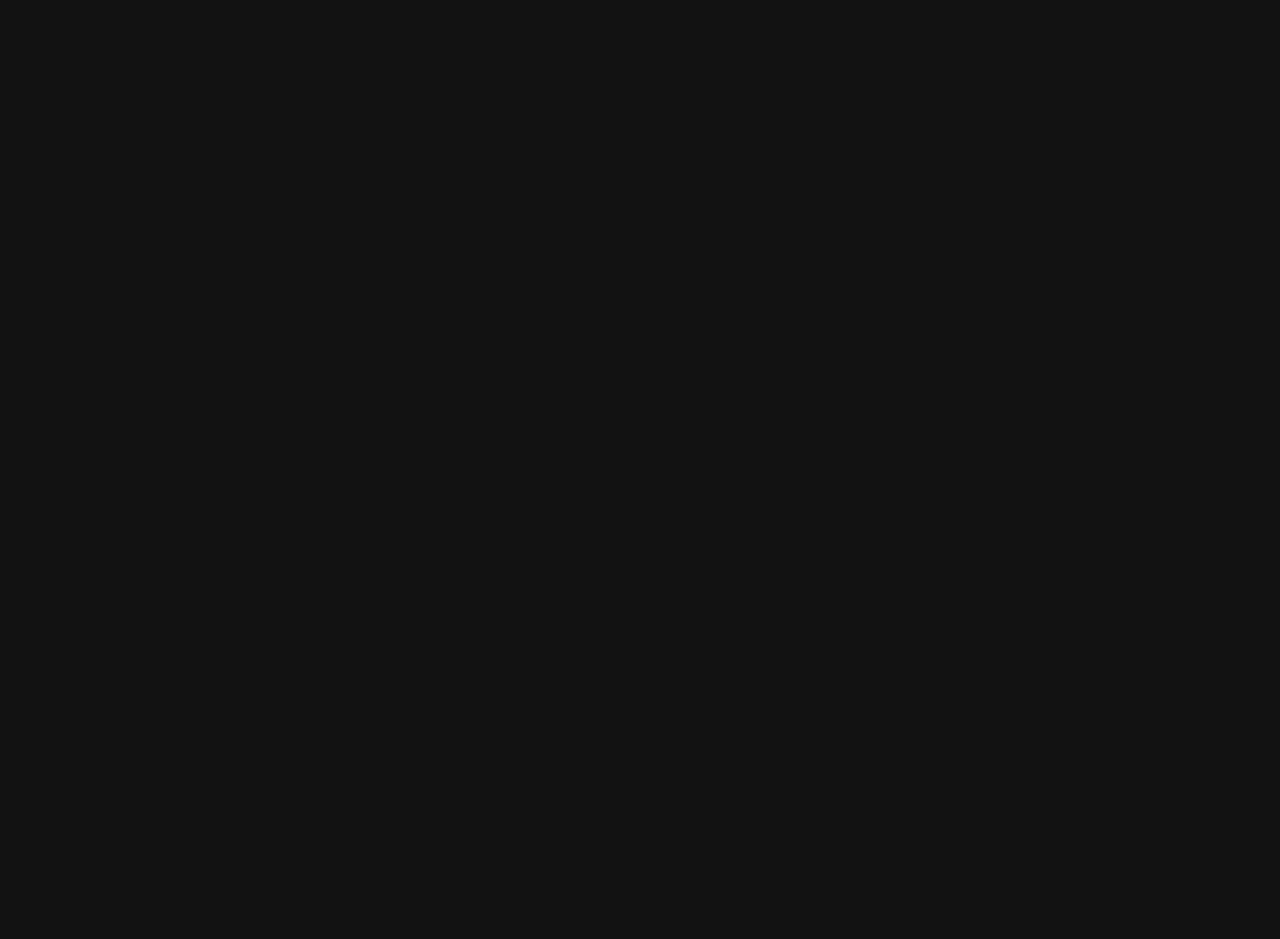
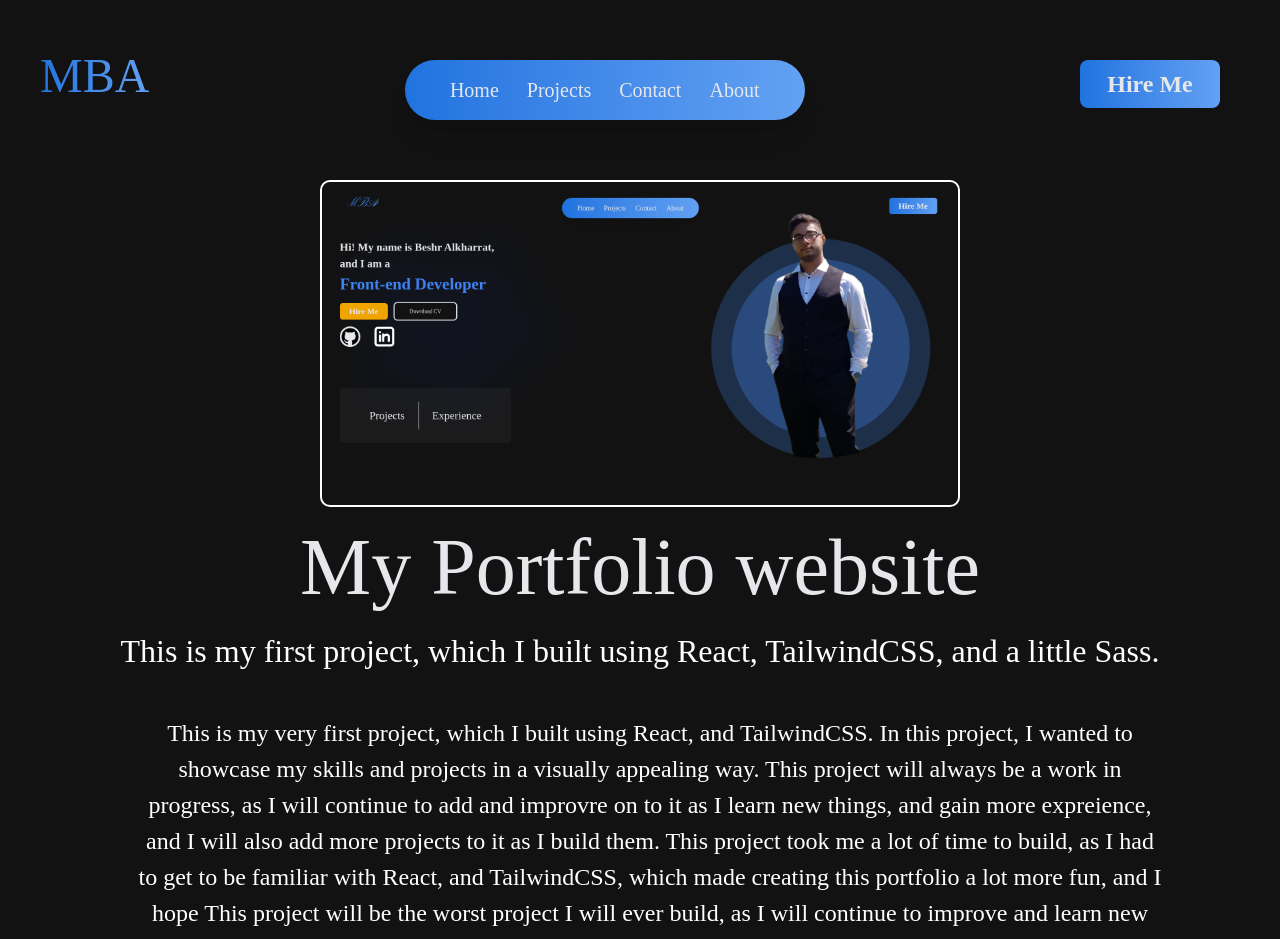
Before and after one commit to BeshrAlkharrat/my-portfolio, a React (Vite) app: page /Projects/1 in a window 1280 px wide. Before the commit this address had no page. Shown: the top 939 px of the page. Before the commit the page ends 800 px from the top, so only its background shows below. Built offline with nearby package versions, Linux system fonts and the light colour scheme; a web font is replaced by a local one.

Commit message:
finished the project side of things

```diff
--- a/src/Projects/Project_1_Portfolio.jsx
+++ b/src/Projects/Project_1_Portfolio.jsx
@@ -1,16 +1,17 @@
-import { getProjectById, getProjectByRoute } from "../data/ProjectData.jsx";
 import NavigationBar from "../components/NavigationBar";
+import ProjectArticle from "../components/ProjectArticle.jsx";
 import "../styles/tailwind.css";
+import { useParams } from "react-router";
+
 
 function Project_1_Portfolio() {
-    const projectId = getProjectById(1);
+    const { id } = useParams();
+
     return (
         <>
             <NavigationBar />
-            <div className="flex flex-col justify-center z-1">
-                <div className="h-50 w-50" >
-                    <img src={projectId.previewphoto} alt="photo of the home page" className="w-full h-full"></img>
-                </div>
+            <div className="min-h-screen h-full w-full flex flex-col items-center justify-center">
+                <ProjectArticle id={parseInt(id)} />
             </div>
         </>
     );
--- a/src/components/ActivityTracker.jsx
+++ b/src/components/ActivityTracker.jsx
@@ -1,9 +1,11 @@
 import "../styles/tailwind.css"
+import { projectData } from "../data/ProjectData"
 
 function ActivityTracker() {
     return(<div className="flex w-125 h-40 mt-30 ml-5 bg-[rgba(255,255,255,0.04)] text-gray-200 justify-center items-center rounded-[8px]">
-        <div>
+        <div className="flex flex-col items-center justify-center mr-10">
             <p className="text-gray-200 text-[2rem]">Projects</p>
+            <p className="text-gray-200 text-[1.5rem] items-center justify-center">{projectData.length}</p>
         </div>
         <hr className="bg-gray-200 rotate-90 w-20"></hr>
         <div>
--- a/src/components/Project.jsx
+++ b/src/components/Project.jsx
@@ -2,13 +2,15 @@ import {useRef} from "react"
 import "../styles/tailwind.css"
 import {projectData} from "../data/ProjectData.jsx";
 import { Link } from "react-router";
+//import { getProjectByRoute } from "../data/ProjectData.jsx";
+
 
 
 function Project(){
     return(
     <div className="grid grid-cols-[auto-fit, minmax(205px, 1fr)] sm:grid-cols-1 md:grid-cols-2 lg:grid-cols-3 gap-6 justify-items-center items-center justify-center p-4 ">
 
-            {projectData.map((p, index) => (<div className="group relative bg-[hsla(0,0%,10%,0.5)] w-full max-w-[450px]  aspect-[4/3]  rounded-t-[28px] rounded-b-[16px] z-2 selected-project hover:scale-[1.05] hover:rounded-b-[0px] hover:z-10 duration-500 m-5" key={index}>
+            {projectData.map((p) => (<div className="group relative bg-[hsla(0,0%,10%,0.5)] w-full max-w-[450px]  aspect-[4/3]  rounded-t-[28px] rounded-b-[16px] z-2 selected-project hover:scale-[1.25] hover:rounded-b-[0px] hover:z-10 duration-500 m-5" key={p.id}>
                 <img className="rounded-t-[28px] w-full h-[80%] object-cover" src={p.previewphoto} alt={p.title}></img>
                 <div className="flex justify-between items-start h-[20%] w-full rounded-b-[16px] p-4 mb-4">
                     <h2 className="text-lg font-semibold">{p.title}</h2>
--- /dev/null
+++ b/src/components/ProjectArticle.jsx
@@ -0,0 +1,26 @@
+
+import { getProjectById, getProjectByRoute } from "../data/ProjectData";
+
+import "../styles/tailwind.css";
+
+
+function ProjectArticle({ id }) {
+    const project = getProjectById(id);
+
+    if (!project) {
+        return <div className="text-gray-200 text-center">Project not found</div>;
+    }
+    return (
+        <div className="flex flex-col justify-center items-center z-1">
+                <div className="h-1/4  w-1/2 border-2 rounded-[10px]" >
+                    <img src={project.previewphoto} alt="photo of the home page" className="w-full h-full rounded-[10px]"></img>
+                </div>
+                <h1 className="lg:text-[5rem] md:text-[3rem] sm:text-[2rem] text-center text-gray-200">{project.title}</h1>
+                <p className="text-[2rem] text-center mb-10">{project.description}</p>
+                <div className="flex flex-col items-center justify-center text-center w-[80%] ml-5">
+                    <p className="text-[1.5rem] justify-center items-center text-center mb-10">{project.article}</p>
+                </div>
+            </div>
+    )
+}
+export default ProjectArticle;
--- a/src/data/ProjectData.jsx
+++ b/src/data/ProjectData.jsx
@@ -10,8 +10,18 @@ export const projectData = [
         previewphoto: homePage,
         title: "My Portfolio website",
         description: "This is my first project, which I built using React, TailwindCSS, and a little Sass.",
+        article: "This is my very first project, which I built using React, and TailwindCSS. In this project, I wanted to showcase my skills and projects in a visually appealing way. This project will always be a work in progress, as I will continue to add and improvre on to it as I learn new things, and gain more expreience, and I will also add more projects to it as I build them. This project took me a lot of time to build, as I had to get to be familiar with React, and TailwindCSS, which made creating this portfolio a lot more fun, and I hope This project will be the worst project I will ever build, as I will continue to improve and learn new things.",
         techstack: [JavaScriptLogo, reactLogo, tailwindCSSLogo, sassLogo],
-        Link: "/Projects/Project_1_Portfolio"
+        Link: "/Projects/1"
+    },
+    {
+        id: 2,
+        previewphoto: "null",
+        title: "My Portfolio website",
+        description: "This is my first project, which I built using React, TailwindCSS, and a little Sass.",
+        article: "This is my very first project, which I built using React, and TailwindCSS. In this project, I wanted to showcase my skills and projects in a visually appealing way. This project will always be a work in progress, as I will continue to add and improvre on to it as I learn new things, and gain more expreience, and I will also add more projects to it as I build them. This project took me a lot of time to build, as I had to get to be familiar with React, and TailwindCSS, which made creating this portfolio a lot more fun, and I hope This project will be the worst project I will ever build, as I will continue to improve and learn new things.",
+        techstack: [JavaScriptLogo, reactLogo, tailwindCSSLogo, sassLogo],
+        Link: "/Projects/:id"
     },
     // Add more projects as needed
 ]
@@ -19,5 +29,5 @@ export const getProjectById = (id) => {
     return projectData.find(project => project.id === id);
 }
 export const getProjectByRoute = (route) => {
-    return ProjectData.find(project => project.Link === route);
+    return projectData.find(project => project.Link === route);
 }
--- a/src/data/Routes.jsx
+++ b/src/data/Routes.jsx
@@ -12,7 +12,7 @@ function RoutesCollector(){
             <Route path="/About" element={<About />} />
             <Route path="/Contact" element={<Contact />} />
             <Route path="/Projects" element={<Projects />} />
-            <Route path="/Projects/Project_1_Portfolio" element={<Project_1_Portfolio />} />
+            <Route path="/Projects/:id" element={<Project_1_Portfolio />} />
             {/* Add more routes as needed */}
         </Routes>
     )
```
